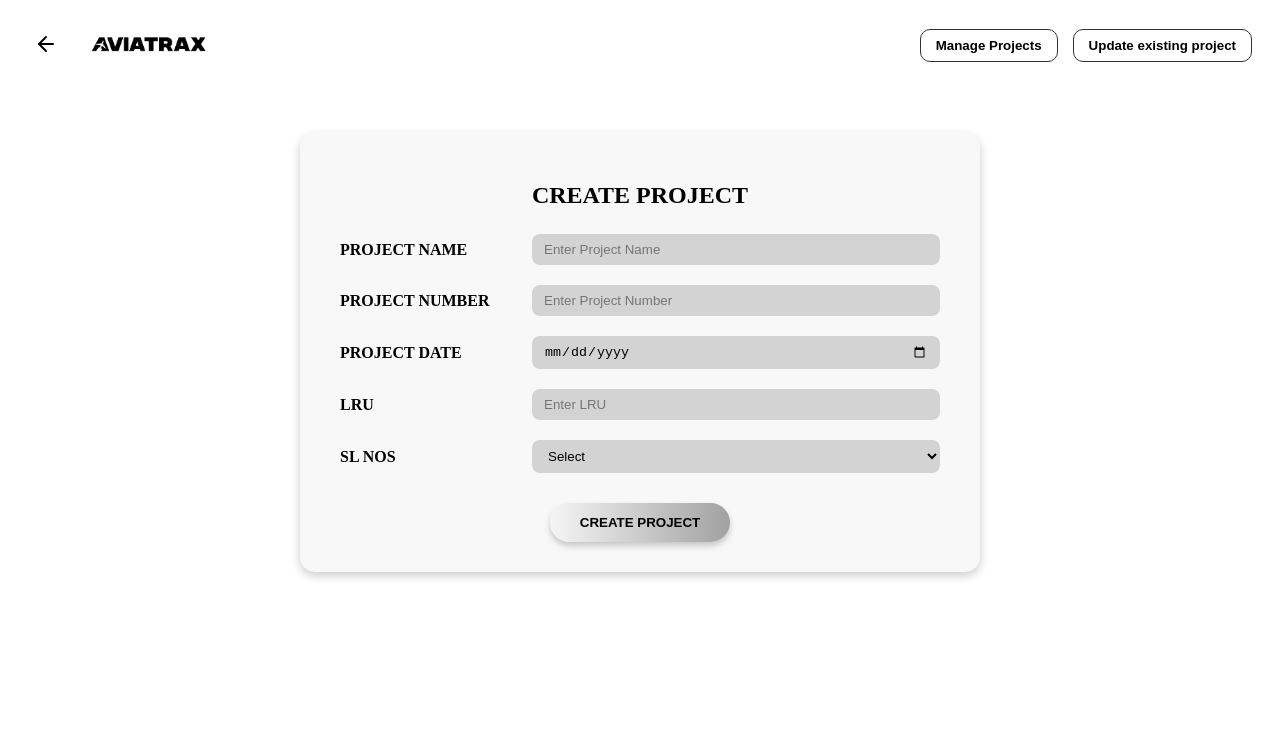
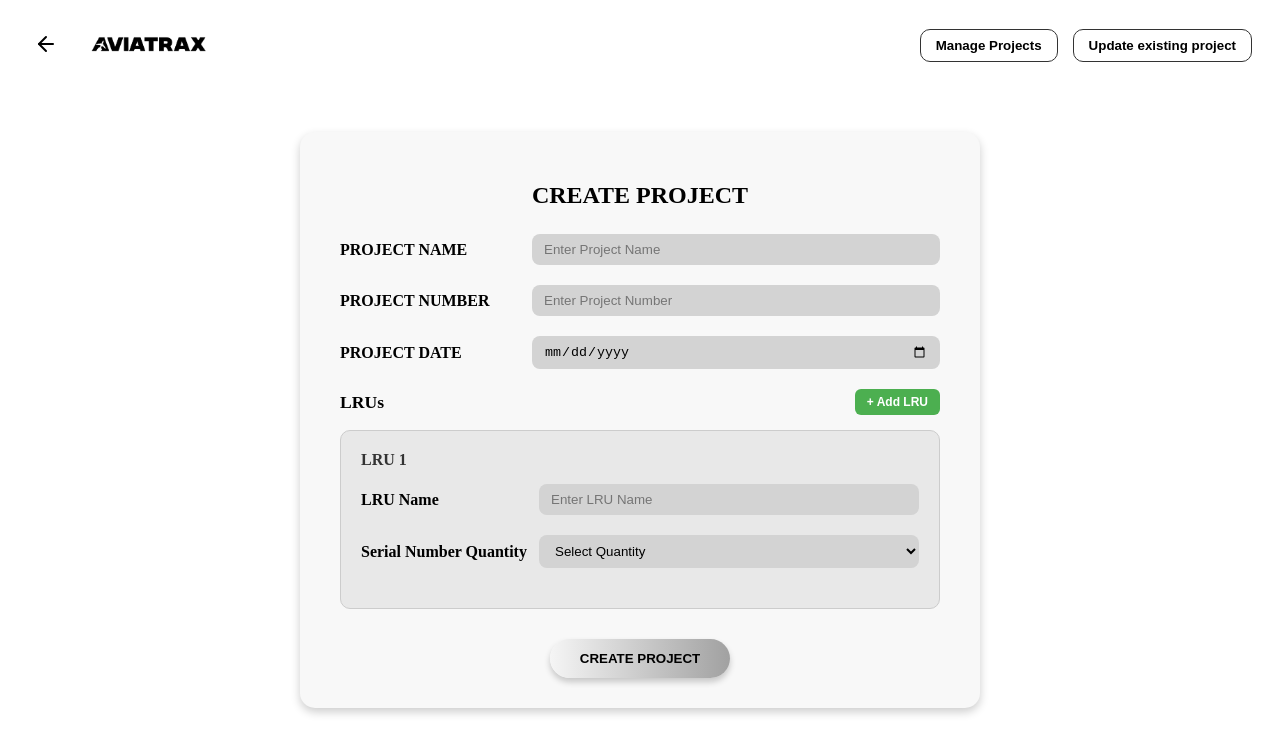
Before and after one commit to yogeshwar-2004y/d2RO_trail, a Vue app in the folder frontend/: page /add-update-projects in a window 1280 px wide. Shown: the top 754 px of the page. Built offline with nearby package versions, Linux system fonts and the light colour scheme.

Commit message:
Admin-Add/Update projects - BE

```diff
--- a/frontend/src/views/LoginPage.vue
+++ b/frontend/src/views/LoginPage.vue
@@ -52,6 +52,9 @@ export default {
         if (data.success) {
           console.log('Login successful:', data.user);
           alert(`Welcome ${data.user.name} (${data.user.role})`);
+
+          // Store user data in localStorage for later use
+          localStorage.setItem('currentUser', JSON.stringify(data.user));
 
           // Role-based navigation - handle exact role names from database
           const role = data.user.role.toLowerCase();
--- a/frontend/src/views/admin/AddUpdateProjects.vue
+++ b/frontend/src/views/admin/AddUpdateProjects.vue
@@ -37,17 +37,36 @@
           <input type="date" v-model="project.date" />
         </div>
 
-        <div class="form-group">
-          <label>LRU</label>
-          <input type="text" v-model="project.lru" placeholder="Enter LRU" />
-        </div>
+        <!-- LRUs Section -->
+        <div class="lrus-section">
+          <div class="section-header">
+            <label>LRUs</label>
+            <button type="button" class="add-lru-btn" @click="addLru">+ Add LRU</button>
+          </div>
 
-        <div class="form-group">
-          <label>SL NOS</label>
-          <select v-model="project.slNo">
-            <option disabled value="">Select</option>
-            <option v-for="n in 10" :key="n" :value="n"> {{ n }} </option>
-          </select>
+          <div v-if="project.lrus.length === 0" class="no-lrus-message">
+            No LRUs added yet. Click "Add LRU" to start.
+          </div>
+
+          <div v-for="(lru, index) in project.lrus" :key="index" class="lru-item">
+            <div class="lru-header">
+              <h4>LRU {{ index + 1 }}</h4>
+              <button type="button" class="remove-lru-btn" @click="removeLru(index)" v-if="project.lrus.length > 1">×</button>
+            </div>
+
+            <div class="form-group">
+              <label>LRU Name</label>
+              <input type="text" v-model="lru.name" placeholder="Enter LRU Name" />
+            </div>
+
+            <div class="form-group">
+              <label>Serial Number Quantity</label>
+              <select v-model="lru.serialQuantity">
+                <option disabled value="">Select Quantity</option>
+                <option v-for="n in 10" :key="n" :value="n">{{ n }}</option>
+              </select>
+            </div>
+          </div>
         </div>
 
         <button type="submit" class="create-btn">CREATE PROJECT</button>
@@ -65,14 +84,99 @@ export default {
         name: "",
         number: "",
         date: "",
-        lru: "",
-        slNo: ""
+        lrus: [
+          {
+            name: "",
+            serialQuantity: ""
+          }
+        ]
       }
     };
   },
   methods: {
-    createProject() {
-      alert("Project Created: " + JSON.stringify(this.project, null, 2));
+    addLru() {
+      this.project.lrus.push({
+        name: "",
+        serialQuantity: ""
+      });
+    },
+    removeLru(index) {
+      if (this.project.lrus.length > 1) {
+        this.project.lrus.splice(index, 1);
+      }
+    },
+
+    validateProject() {
+      if (!this.project.name || !this.project.number || !this.project.date) {
+        alert("Please fill in all project details.");
+        return false;
+      }
+
+      for (let i = 0; i < this.project.lrus.length; i++) {
+        const lru = this.project.lrus[i];
+        if (!lru.name) {
+          alert(`Please enter a name for LRU ${i + 1}.`);
+          return false;
+        }
+
+        if (!lru.serialQuantity) {
+          alert(`Please select a serial number quantity for LRU "${lru.name}".`);
+          return false;
+        }
+      }
+
+      return true;
+    },
+    async createProject() {
+      if (!this.validateProject()) {
+        return;
+      }
+
+      // Get current user from localStorage
+      const currentUser = JSON.parse(localStorage.getItem('currentUser') || '{}');
+      if (!currentUser.id) {
+        alert('User session expired. Please login again.');
+        this.$router.push({ name: 'login' });
+        return;
+      }
+
+      try {
+        const projectData = {
+          ...this.project,
+          createdBy: currentUser.id
+        };
+
+        const response = await fetch('http://localhost:5000/api/projects', {
+          method: 'POST',
+          headers: {
+            'Content-Type': 'application/json',
+          },
+          body: JSON.stringify(projectData)
+        });
+
+        const data = await response.json();
+
+        if (data.success) {
+          alert("Project created successfully!");
+          // Reset form
+          this.project = {
+            name: "",
+            number: "",
+            date: "",
+            lrus: [
+              {
+                name: "",
+                serialQuantity: ""
+              }
+            ]
+          };
+        } else {
+          alert("Error creating project: " + data.message);
+        }
+      } catch (error) {
+        console.error('Error creating project:', error);
+        alert("Error creating project. Please check if the backend is running.");
+      }
     },
     goToManageProjects() {
       this.$router.push({ name: 'ManageProjects' });
@@ -184,4 +288,88 @@ export default {
 .create-btn:hover {
   transform: translateY(-2px);
 }
+
+/* LRU Section Styles */
+.lrus-section {
+  margin-bottom: 25px;
+}
+
+.section-header {
+  display: flex;
+  justify-content: space-between;
+  align-items: center;
+  margin-bottom: 15px;
+}
+
+.section-header label {
+  font-weight: bold;
+  font-size: 1.1em;
+}
+
+.add-lru-btn {
+  background: #4CAF50;
+  color: white;
+  border: none;
+  padding: 6px 12px;
+  border-radius: 6px;
+  cursor: pointer;
+  font-size: 12px;
+  font-weight: bold;
+  transition: background 0.2s;
+}
+
+.add-lru-btn:hover {
+  background: #45a049;
+}
+
+.lru-item {
+  background: #e8e8e8;
+  border: 1px solid #ccc;
+  border-radius: 10px;
+  padding: 20px;
+  margin-bottom: 15px;
+}
+
+.lru-header {
+  display: flex;
+  justify-content: space-between;
+  align-items: center;
+  margin-bottom: 15px;
+}
+
+.lru-header h4 {
+  margin: 0;
+  color: #333;
+  font-weight: bold;
+}
+
+.remove-lru-btn {
+  background: #f44336;
+  color: white;
+  border: none;
+  width: 24px;
+  height: 24px;
+  border-radius: 50%;
+  cursor: pointer;
+  font-size: 16px;
+  font-weight: bold;
+  display: flex;
+  align-items: center;
+  justify-content: center;
+  transition: background 0.2s;
+}
+
+.remove-lru-btn:hover {
+  background: #da190b;
+}
+
+.no-lrus-message {
+  color: #666;
+  font-style: italic;
+  text-align: center;
+  padding: 20px;
+  background: #f9f9f9;
+  border-radius: 8px;
+  border: 1px dashed #ccc;
+}
 </style>
```
Also changed, not shown: 2 other files (tests, documents, lock files or other folders).
